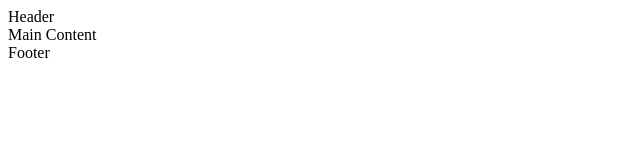
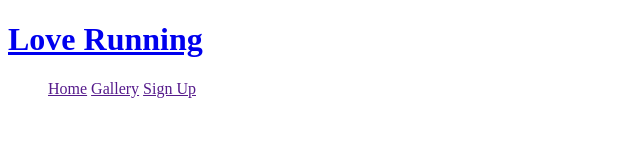
Before and after one commit to Benjamin-Walsh/repository1, a plain HTML site: page index.html in a window 1280 px wide. Shown: the whole page, without its empty margins (0-640 px from the left). Drawn offline with Linux system fonts and the light colour scheme.

Commit message:
add unordered list with links to other pages

```diff
--- a/index.html
+++ b/index.html
@@ -42,10 +42,20 @@
   </head>
   <body>
     <!--Adds header section-->
-    <header>Header</header>
+    <header>
+      <a href="index.html">
+        <h1 id="logo">Love Running</h1>
+      </a>
+    </header>
     <!--Adds main content section-->
-    <main>Main Content</main>
+    <main>
+      <ul>
+        <a href="">Home</a>
+        <a href="">Gallery</a>
+        <a href="">Sign Up</a>
+      </ul>
+    </main>
     <!--Adds footer section-->
-    <footer>Footer</footer>
+    <footer></footer>
   </body>
 </html>
```
